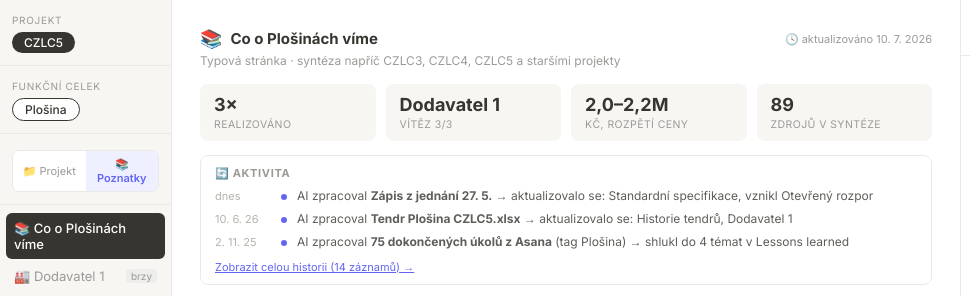
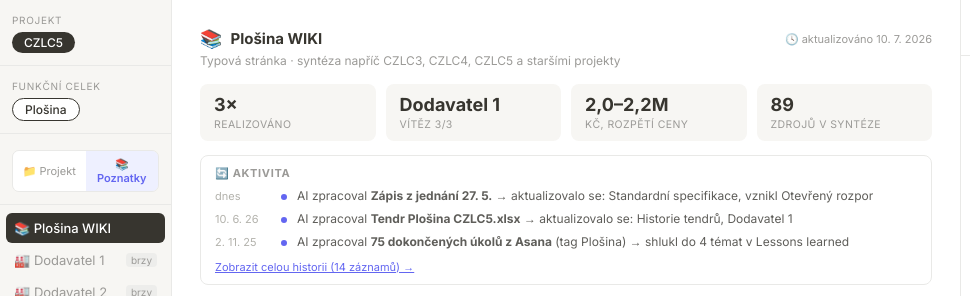
Before and after one commit to jiranekvaclav/pm-agent-prototype, a plain HTML site: page index.html in a window 1280 px wide. Both pictures are taken after a click on the button "📚 Poznatky". Shown: the top 296 px of the page, 0-970 px from the left. Drawn offline with Linux system fonts and the light colour scheme.

Commit message:
Přejmenovat typovou stránku na Plošina WIKI

```diff
--- a/index.html
+++ b/index.html
@@ -1309,7 +1309,7 @@
     </div>
     <div class="sn-sections" id="sn-sections-poznatky" style="display:none">
       <div class="sn-item active">
-        <span class="sn-inner">📚 Co o Plošinách víme</span>
+        <span class="sn-inner">📚 Plošina WIKI</span>
       </div>
       <div class="sn-item soon">
         <span class="sn-inner">🏭 Dodavatel 1</span>
@@ -1772,7 +1772,7 @@
     <div style="display:flex;align-items:center;justify-content:space-between;margin-bottom:4px;flex-shrink:0">
       <div style="display:flex;align-items:center;gap:8px">
         <span style="font-size:18px">📚</span>
-        <div style="font-size:15px;font-weight:700;color:#37352f">Co o Plošinách víme</div>
+        <div style="font-size:15px;font-weight:700;color:#37352f">Plošina WIKI</div>
       </div>
       <div style="font-size:11px;color:#9b9a97">🕓 aktualizováno 10. 7. 2026</div>
     </div>
@@ -2678,7 +2678,7 @@
     const inp = document.getElementById('wiki-ask-input');
     const text = inp.value.trim();
     if (!text) return;
-    appendMsg('Doplnění k "Co o Plošinách víme": ' + text, 'user');
+    appendMsg('Doplnění k "Plošina WIKI": ' + text, 'user');
     inp.value = '';
     sendAiReply('Díky, zapsal jsem si to. Zařadím to do syntézy jako poznatek od PM a propíšu do relevantních sekcí (nejspíš Dodavatel 1 / Lessons learned). Uvidíš to při příští návštěvě stránky s označením zdroje "od PM".');
   }
```
